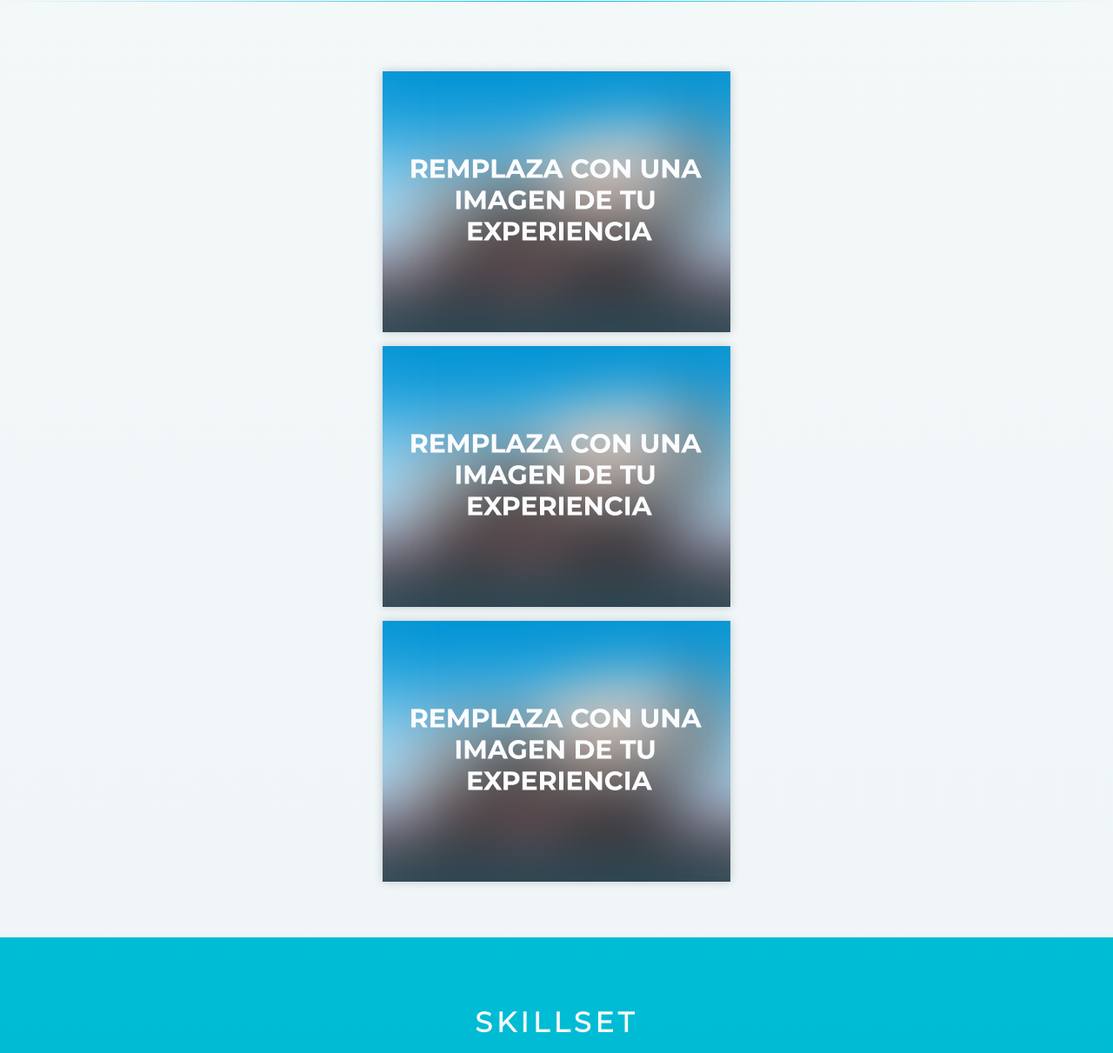
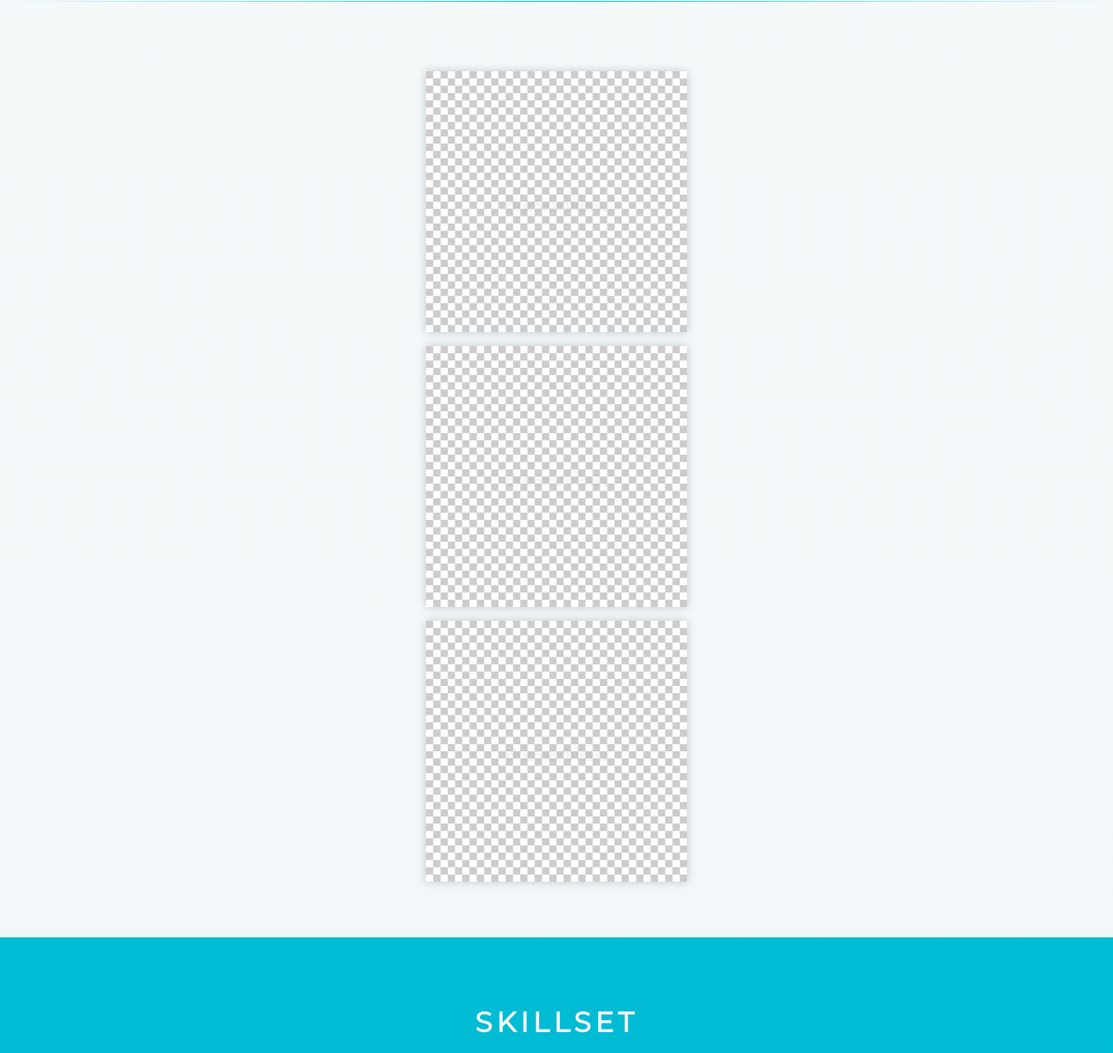
Before and after one commit to Jumacruz/Portafolio, a plain HTML site: page index.html in a window 1280 px wide. Shown: the part 616-1827 px from the top of the page at 87% size. Drawn offline with nearby package versions, Linux system fonts and the light colour scheme.

Commit message:
imágenes transparentes listas para reemplazar por proyectos reales

```diff
--- a/index.html
+++ b/index.html
@@ -54,15 +54,15 @@
             <hr />
             <div>
                 <button>
-                    <img src="assets/img/portfolio/1.png" />
+                    <img src="assets/img/portfolio/1.jpg" />
                     <h4>Proyecto 1</h4>
                 </button>
                 <button>
-                    <img src="assets/img/portfolio/2.png" />
+                    <img src="assets/img/portfolio/2.jpg" />
                     <h4>Proyecto 2</h4>
                 </button>
                 <button>
-                    <img src="assets/img/portfolio/3.png" />
+                    <img src="assets/img/portfolio/3.jpg" />
                     <h4>Proyecto 3</h4>
                 </button>
             </div>
@@ -109,30 +109,30 @@
                 </div>
             </div>
         </section>
-        <!--
+
         <section id="experience">
             <h3>Experience</h3>
             <hr />
             <div>
                 <a>
-                    <img src="assets/img/experience/1.svg" />
+                    <img src="assets/img/experience/1.jpg" />
                     <h4>Trabajo 1</h4>
                 </a>
                 <a>
-                    <img src="assets/img/experience/2.svg" />
+                    <img src="assets/img/experience/2.jpg" />
                     <h4>Trabajo 2</h4>
                 </a>
                 <a>
-                    <img src="assets/img/experience/3.svg" />
+                    <img src="assets/img/experience/3.jpg" />
                     <h4>Trabajo 3</h4>
                 </a>
                 <a>
-                    <img src="assets/img/experience/4.svg" />
+                    <img src="assets/img/experience/4.jpg" />
                     <h4>Trabajo 4</h4>
                 </a>
             </div>
         </section>
-        -->
+
         <section id="contact" class="even">
             <h3>Contact</h3>
             <hr />
```
Also changed, not shown: assets/img/experience/1.jpg (added), assets/img/experience/2.jpg (added), assets/img/experience/3.jpg (added), assets/img/experience/4.jpg (added), assets/img/portfolio/1.jpg (added), assets/img/portfolio/1.png (deleted), assets/img/portfolio/2.jpg (added), assets/img/portfolio/2.png (deleted), assets/img/portfolio/3.jpg (added), assets/img/portfolio/3.png (deleted), 5 other files.
